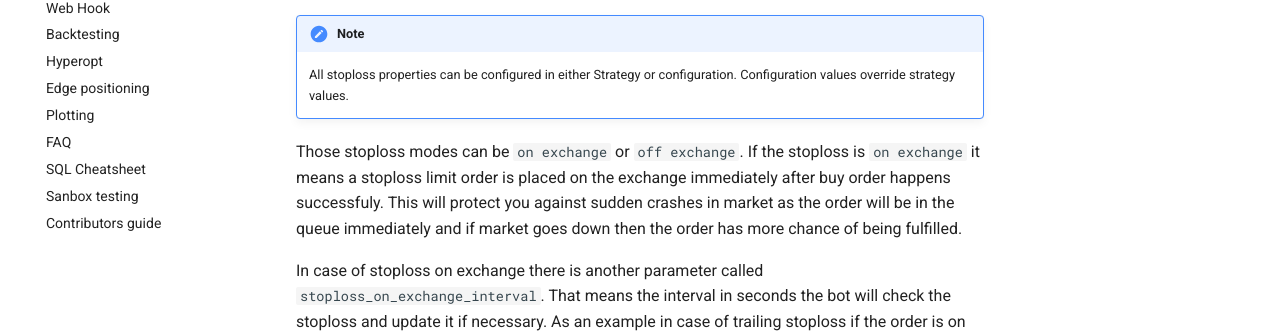
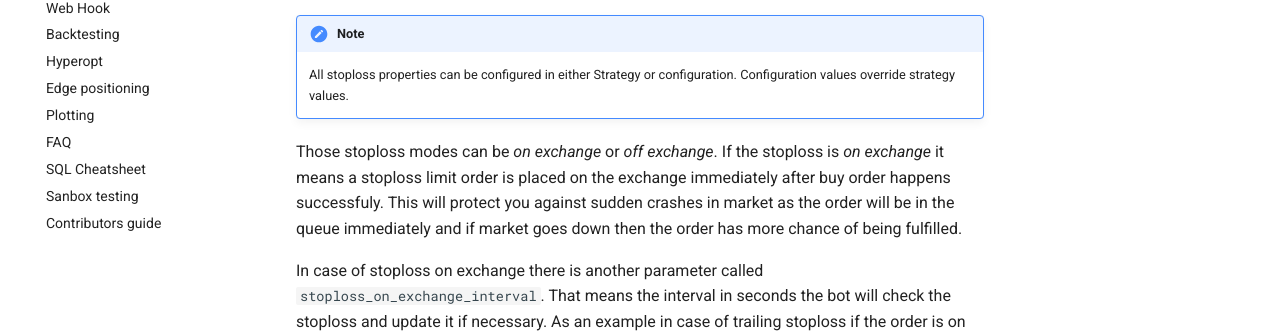
Before and after one commit to jacksonmori755/Crypto-trading-bot, an MkDocs documentation site: the page built from docs/stoploss.md, in a window 1280 px wide. Shown: the part 308-642 px from the top of the page. Built offline with MkDocs 1.6.1 and Material for MkDocs 9.7.7, drawn with Linux system fonts in a browser that asks for light colours.

```diff
--- a/docs/stoploss.md
+++ b/docs/stoploss.md
@@ -9,7 +9,7 @@ At this stage the bot contains the following stoploss support modes:
 !!! Note
     All stoploss properties can be configured in either Strategy or configuration. Configuration values override strategy values.
 
-Those stoploss modes can be `on exchange` or `off exchange`. If the stoploss is `on exchange` it means a stoploss limit order is placed on the exchange immediately after buy order happens successfuly. This will protect you against sudden crashes in market as the order will be in the queue immediately and if market goes down then the order has more chance of being fulfilled.
+Those stoploss modes can be *on exchange* or *off exchange*. If the stoploss is *on exchange* it means a stoploss limit order is placed on the exchange immediately after buy order happens successfuly. This will protect you against sudden crashes in market as the order will be in the queue immediately and if market goes down then the order has more chance of being fulfilled.
 
 In case of stoploss on exchange there is another parameter called `stoploss_on_exchange_interval`. That means the interval in seconds the bot will check the stoploss and update it if necessary. As an example in case of trailing stoploss if the order is on the exchange and the market is going up then the bot automatically cancels the previous stoploss order and put a new one with a stop value higher than previous one. It is clear that the bot cannot do it every 5 seconds otherwise it gets banned. So this parameter will tell the bot how often it should update the stoploss order. The default value is 60 (1 minute).
 
```
